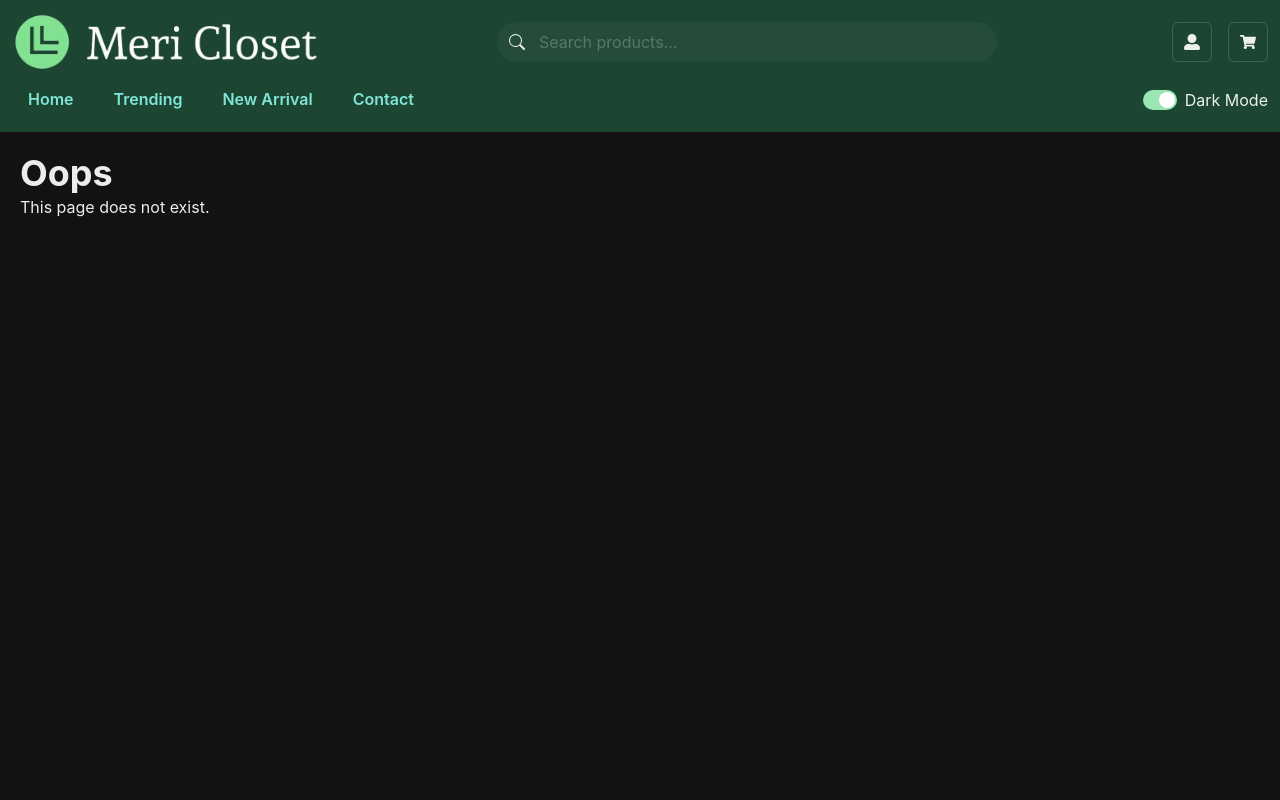
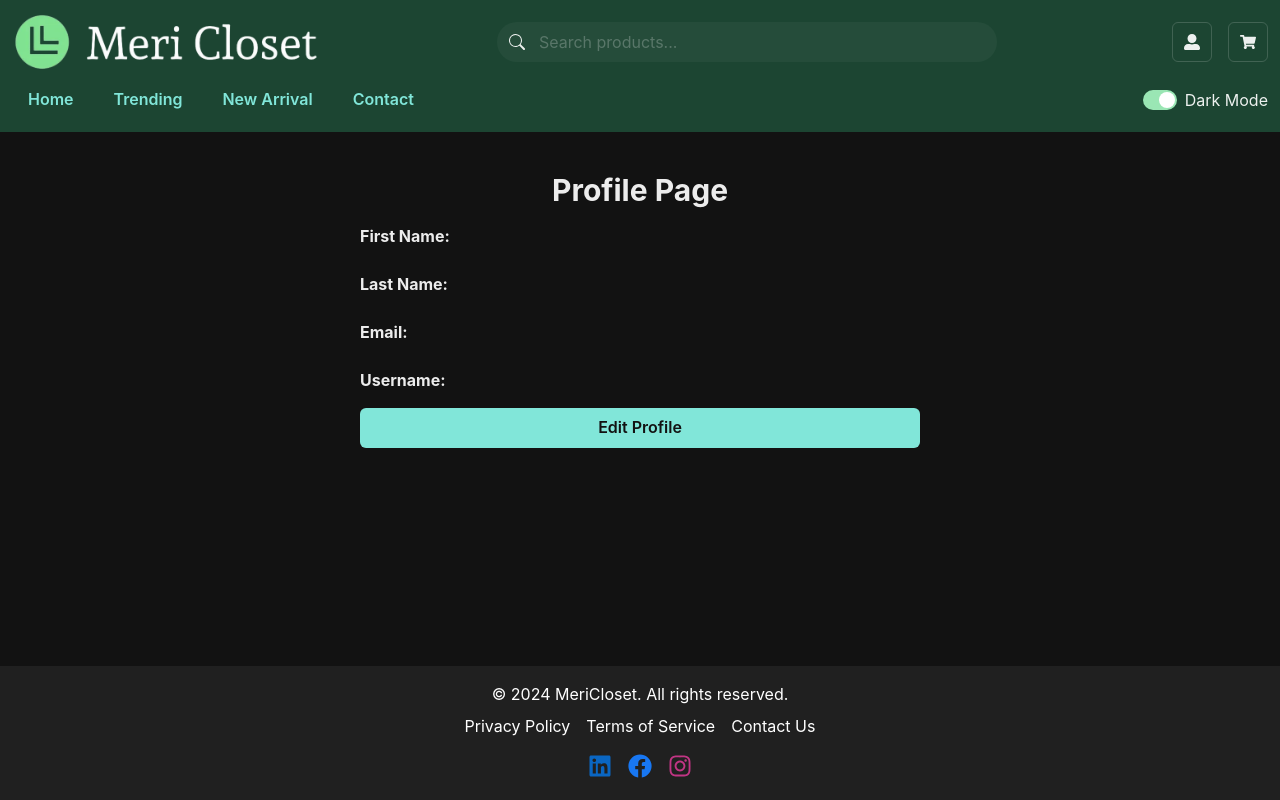
Before and after one commit to saadamir1/mericloset, a React (Vite) app: page /profile in a window 1280 px wide. Built offline with nearby package versions, Linux system fonts and the light colour scheme.

Commit message:
create profile page

```diff
--- a/src/components/NavBar.tsx
+++ b/src/components/NavBar.tsx
@@ -15,12 +15,10 @@ const NavBar = () => {
   const isMobileView = useBreakpointValue({ base: true, md: false });
   const toast = useToast();
 
-  const { isLoggedIn, logout } = useUserStore();
+  const { isLoggedIn, logout, user } = useUserStore();
 
-  // Define navbar background color based on light or dark mode
   const navbarBgColor = useColorModeValue("green.300", "green.900");
-
-  const logoHeight = useBreakpointValue({ base: "30px", md: "60px" }); // Adjust height for mobile
+  const logoHeight = useBreakpointValue({ base: "30px", md: "60px" });
 
   const buttons = [
     { label: "Home", action: resetFilters, to: "/" },
@@ -100,15 +98,17 @@ const NavBar = () => {
                 <HStack spacing={4}>
                   <Menu>
                     <MenuButton as={IconButton} icon={<FaUserAlt />} aria-label="User Profile" variant="outline" />
-                    <MenuList>
-                      {!isLoggedIn && (
+                    <MenuList borderRadius="md" boxShadow="lg">
+                      {!isLoggedIn ? (
                         <>
-                          <MenuItem as={RouterLink} to="/login">Login</MenuItem>
-                          <MenuItem as={RouterLink} to="/signup">Register</MenuItem>
+                          <MenuItem as={RouterLink} to="/login" _hover={{ bg: "green.100" }}>Login</MenuItem>
+                          <MenuItem as={RouterLink} to="/signup" _hover={{ bg: "green.100" }}>Register</MenuItem>
                         </>
-                      )}
-                      {isLoggedIn && (
-                        <MenuItem onClick={() => { handleLogout(); onClose(); }}>Logout</MenuItem>
+                      ) : (
+                        <>
+                          <MenuItem as={RouterLink} to="/profile" fontWeight="bold">{`Hello, ${user.firstName}`}</MenuItem>
+                          <MenuItem onClick={() => { handleLogout(); onClose(); }}>Logout</MenuItem>
+                        </>
                       )}
                     </MenuList>
                   </Menu>
--- /dev/null
+++ b/src/pages/profile.tsx
@@ -0,0 +1,126 @@
+import React, { useState, ChangeEvent } from 'react';
+import {
+  Box,
+  Heading,
+  Text,
+  Button,
+  FormControl,
+  FormLabel,
+  Input,
+  useToast,
+  Grid,
+  Divider,
+  Stack,
+} from '@chakra-ui/react';
+import useUserStore from '../userStore'; // Import your user store
+
+const ProfilePage: React.FC = () => {
+  const { user, setUser } = useUserStore(); // Access user data and setUser function
+  const [editing, setEditing] = useState(false);
+  const [formData, setFormData] = useState(user);
+  const toast = useToast();
+
+  // Handle form changes
+  const handleChange = (e: ChangeEvent<HTMLInputElement>) => {
+    const { name, value } = e.target;
+    setFormData({ ...formData, [name]: value });
+  };
+
+  // Handle form submission
+  const handleSubmit = (e: React.FormEvent<HTMLFormElement>) => {
+    e.preventDefault();
+    setUser(formData);
+    setEditing(false);
+    toast({
+      title: "Profile Updated",
+      description: "Your profile has been updated successfully.",
+      status: "success",
+      duration: 3000,
+      isClosable: true,
+    });
+  };
+
+  return (
+    <Box p={5} maxWidth="600px" mx="auto">
+      <Heading as="h2" size="lg" mb={4} textAlign="center">
+        Profile Page
+      </Heading>
+      <Grid templateColumns="repeat(2, 1fr)" gap={6}>
+        <Text fontWeight="bold">First Name:</Text>
+        <Text>{user.firstName}</Text>
+
+        <Text fontWeight="bold">Last Name:</Text>
+        <Text>{user.lastName}</Text>
+
+        <Text fontWeight="bold">Email:</Text>
+        <Text>{user.email}</Text>
+
+        <Text fontWeight="bold">Username:</Text>
+        <Text>{user.username}</Text>
+      </Grid>
+
+      {!editing ? (
+        <Button mt={4} onClick={() => setEditing(true)} colorScheme="teal" width="full">
+          Edit Profile
+        </Button>
+      ) : (
+        <>
+          {/* Add a Divider above the edit form */}
+          <Divider my={6} borderColor="gray.300" />
+
+          <form onSubmit={handleSubmit}>
+            <FormControl mb={4}>
+              <FormLabel>First Name</FormLabel>
+              <Input
+                name="firstName"
+                value={formData.firstName}
+                onChange={handleChange}
+                required
+              />
+            </FormControl>
+            <FormControl mb={4}>
+              <FormLabel>Last Name</FormLabel>
+              <Input
+                name="lastName"
+                value={formData.lastName}
+                onChange={handleChange}
+                required
+              />
+            </FormControl>
+            <FormControl mb={4}>
+              <FormLabel>Email</FormLabel>
+              <Input
+                name="email"
+                type="email"
+                value={formData.email}
+                onChange={handleChange}
+                required
+              />
+            </FormControl>
+            <FormControl mb={4}>
+              <FormLabel>Username</FormLabel>
+              <Input
+                name="username"
+                value={formData.username}
+                onChange={handleChange}
+                required
+              />
+            </FormControl>
+
+            {/* Use Stack to space out Save and Cancel buttons */}
+            <Stack direction="row" spacing={4} mt={4}>
+              <Button type="submit" colorScheme="teal" width="full">
+                Save
+              </Button>
+              <Button onClick={() => setEditing(false)} colorScheme="red" width="full">
+                Cancel
+              </Button>
+            </Stack>
+          </form>
+        </>
+      )}
+    </Box>
+  );
+};
+
+export default ProfilePage;
--- a/src/routes.tsx
+++ b/src/routes.tsx
@@ -8,6 +8,7 @@ import TermsOfService from "./pages/TermsOfService";
 import ContactUs from "./pages/ContactUs";
 import Login from "./pages/login";
 import Signup from "./pages/signup"
+import Profile from "./pages/profile"
 
 const router = createBrowserRouter([
   {
@@ -22,6 +23,7 @@ const router = createBrowserRouter([
       { path: "contact-us", element: <ContactUs /> },
       { path: "login", element: <Login /> },
       { path: "signup", element: <Signup /> },
+      { path: "profile", element: <Profile /> },
     ],
   },
 ]);
--- a/src/userStore.ts
+++ b/src/userStore.ts
@@ -4,6 +4,7 @@ interface UserStore {
   user: {
     firstName?: string;
     lastName?: string;
+    username?: string;
     email?: string;
   };
   token?: string;
```
